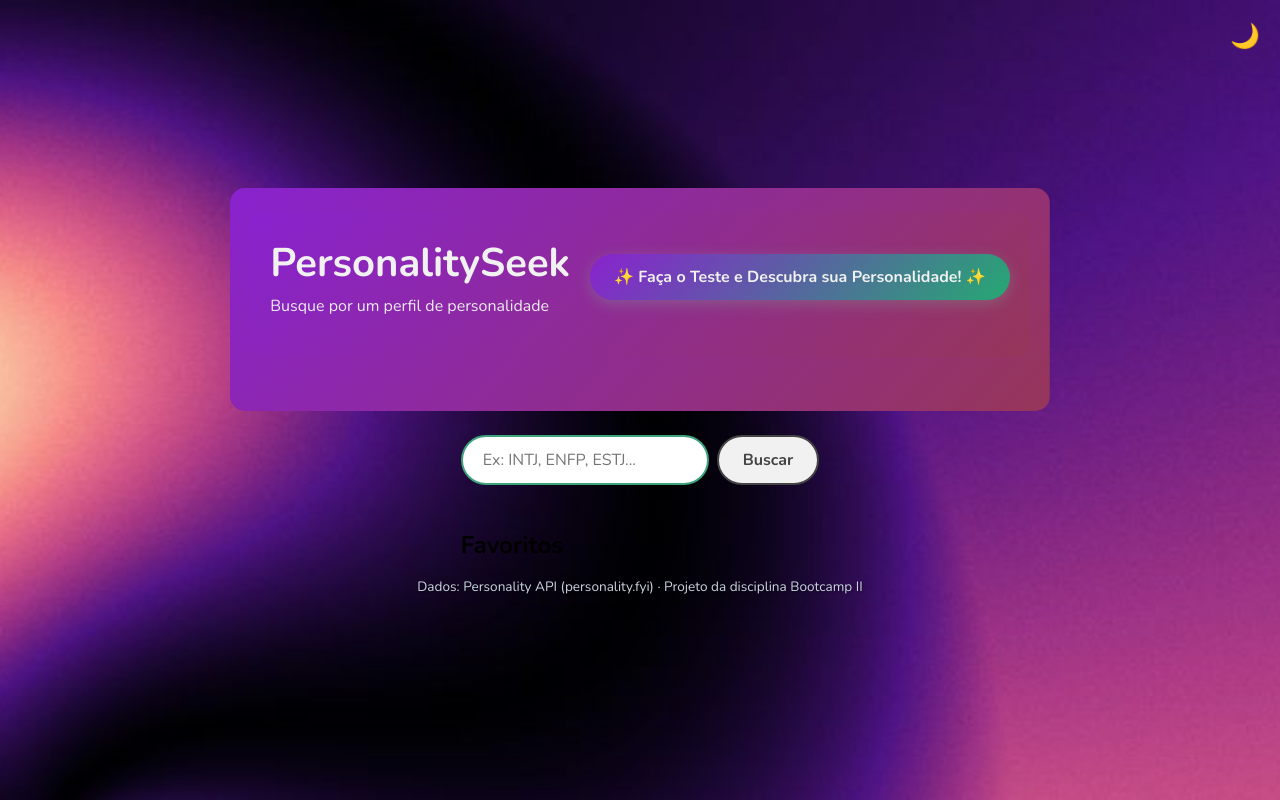
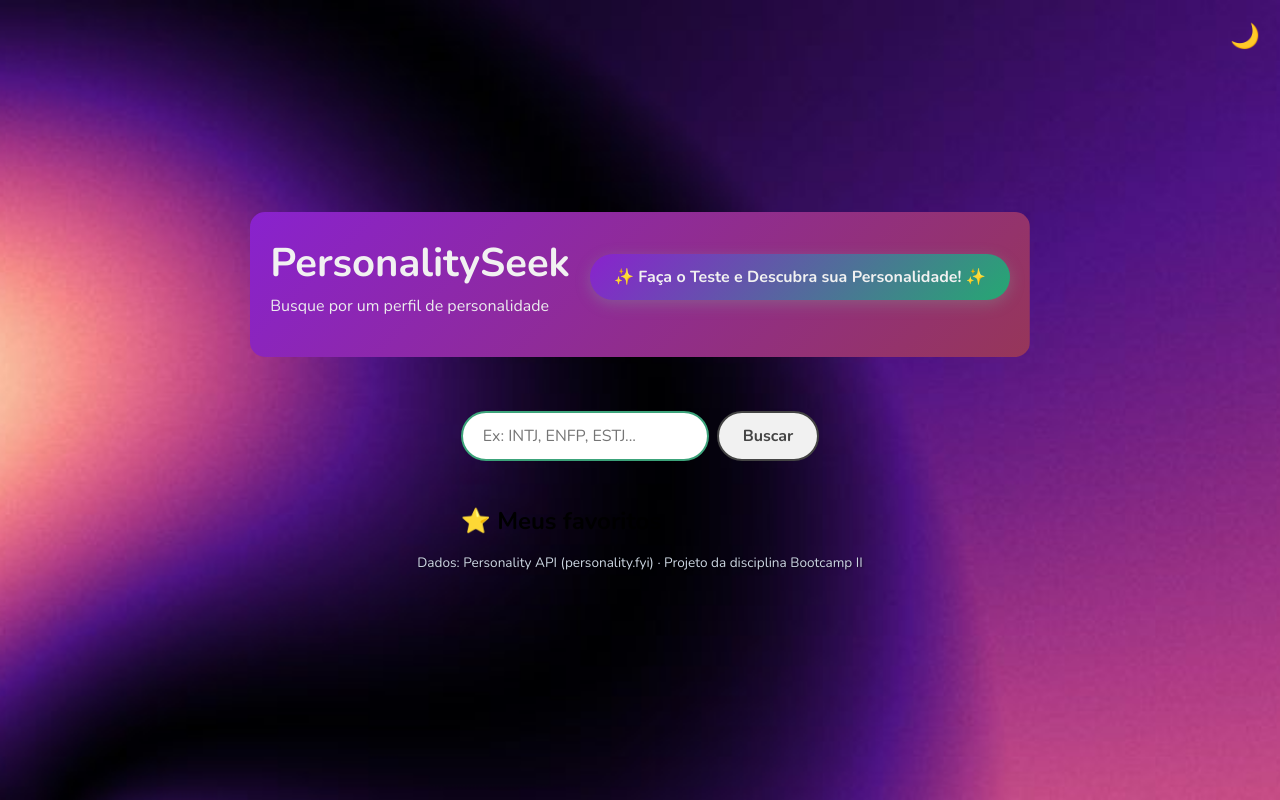
Before and after one commit to AL3XP3RISSE/bootcamp2App, a plain HTML site: page index.html in a window 1280 px wide. Drawn offline with nearby package versions, Linux system fonts and the light colour scheme.

Commit message:
Consertando Erros

```diff
--- a/config.js
+++ b/config.js
@@ -1,2 +1,2 @@
-const PROJETC_URL = "https://kjehjsulinhysogqslsu.supabase.co";
+const PROJETO_URL = "https://kjehjsulinhysogqslsu.supabase.co";
 const CHAVE_PUBLICA = "sb_publishable_2F9wpf6A3V9ncxaGupOJdA_aEbeOayA";
--- a/index.html
+++ b/index.html
@@ -8,7 +8,7 @@
 </head>
 <body>
     <button id="btn-tema">🌙</button>
-    <header>
+
     <header class="index-header">
         <div class="header-textos">
             <h1>PersonalitySeek</h1>
@@ -18,7 +18,7 @@
             ✨ Faça o Teste e Descubra sua Personalidade! ✨
         </button>
     </header>
-    </header>
+
     <main>
         <section class="busca">
             <input type="text" id="campo-busca" placeholder="Ex: INTJ, ENFP, ESTJ..." autofocus>
@@ -27,9 +27,8 @@
 
         <section id="resultado"></section>
 
-        <!--Favoritos-->
         <section class="favoritos">
-            <h2>Favoritos</h2>
+            <h2>⭐ Meus favoritos</h2>
             <div id="lista-favoritos"></div>
         </section>
     </main>
@@ -37,7 +36,8 @@
     <footer>Dados: Personality API (personality.fyi) · Projeto da disciplina Bootcamp II</footer>
 
     <!--Conexão com o Supabase-->
-    <script src="https://cdn.jsdelivr.net/npm/@supabase/supabase-js@2.0.0/dist/supabase.min.js"></script>
+    <script src="https://cdn.jsdelivr.net/npm/@supabase/supabase-js@2"></script>
+    <script src="config.js"></script>
     <script src="script.js"></script>
 </body>
 </html>
```
Lines whose indentation alone changed are shown as unchanged.
